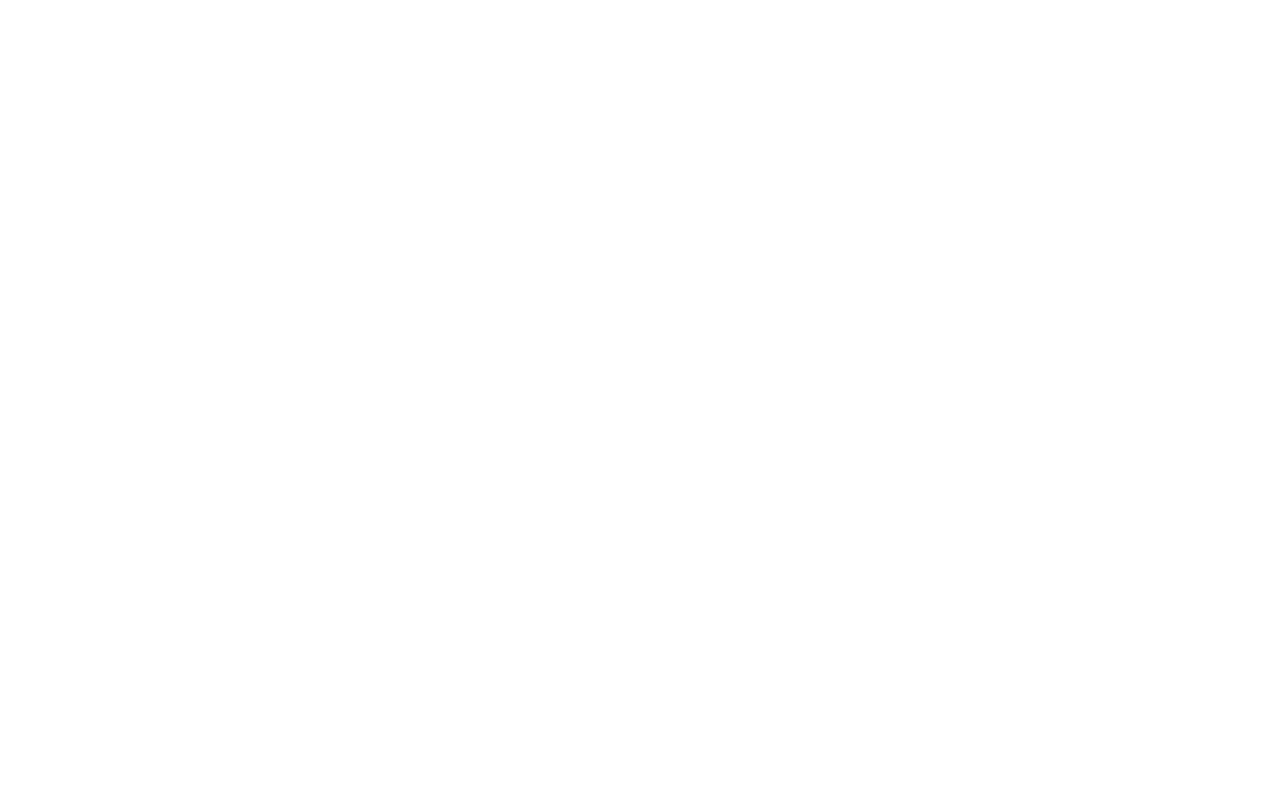
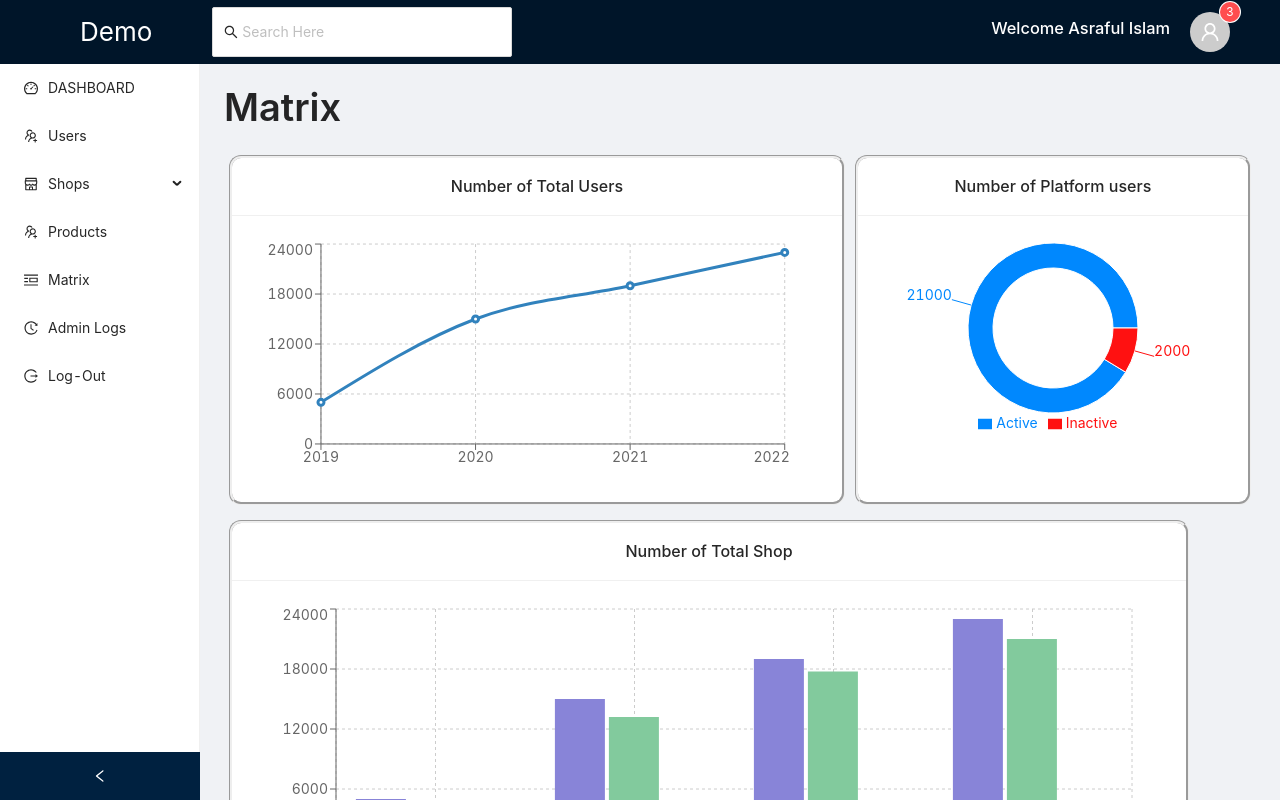
Before and after one commit to aislamspondon/Ant-Dashboard-design, a React (Create React App) app: page /matrix in a window 1280 px wide. Before the commit this address had no page. Shown: the top 800 px of the page. Built offline with nearby package versions, Linux system fonts and the light colour scheme.

Commit message:
deploy demo

```diff
--- a/src/App.js
+++ b/src/App.js
@@ -1,18 +1,11 @@
 import "antd/dist/antd.css";
-import { BrowserRouter as Router, Route, Routes } from "react-router-dom";
 import "./App.css";
-import LayoutDashboard from "./Components/LayoutDashboard";
-import Login from "./LoginTab";
+import LoginRoute from "./LoginRoute";
 
 function App() {
   return (
     <div className="App">
-      <Router>
-        <Routes>
-          <Route exact path="/" element={<Login />} />
-          <Route exact path="/home" element={<LayoutDashboard />} />
-        </Routes>
-      </Router>
+      <LoginRoute />
       {/* <LayoutDashboard /> */}
     </div>
   );
--- a/src/Components/LayoutDashboard.js
+++ b/src/Components/LayoutDashboard.js
@@ -1,10 +1,10 @@
 import {
   AppstoreAddOutlined,
-  AppstoreOutlined,
   DashboardOutlined,
   FileSearchOutlined,
   HistoryOutlined,
   LogoutOutlined,
+  PicRightOutlined,
   SearchOutlined,
   ShopOutlined,
   UsergroupAddOutlined,
@@ -15,7 +15,7 @@
 // import AdminLogs from "./AdminLogs";
 // import ApprovePendingShop from "./ApprovePendingShop";
 // import FindShop from "./FindShop";
-import Home from "./Home";
+// import Home from "./Home";
 // import ManageAdmin from "./ManageAdmin";
 // import Products from "./Products";
 // import Users from "./Users";
@@ -35,7 +35,7 @@
   };
 }
 const items = [
-  getItem(<a href="/">DASHBOARD</a>, "sub1", <DashboardOutlined />),
+  getItem(<a href="/home">DASHBOARD</a>, "sub1", <DashboardOutlined />),
   getItem(<a href="/users"> Users</a>, "sub2", <UsergroupAddOutlined />),
   getItem("Shops", "sub3", <ShopOutlined />, [
     getItem(
@@ -46,14 +46,12 @@
     getItem(<a href="/findshop">Find Shop</a>, "2", <FileSearchOutlined />),
   ]),
   getItem(<a href="/products">Products</a>, "sub4", <UsergroupAddOutlined />),
-  getItem("Admin Panel", "sub5", <UserOutlined />, [
-    getItem(<a href="/manageadmin">Manage Users</a>, "3", <AppstoreOutlined />),
-    getItem(<a href="/adminlogs">Admin Logs</a>, "4", <HistoryOutlined />),
-  ]),
+  getItem(<a href="/matrix">Matrix</a>, "sub4", <PicRightOutlined />),
+  getItem(<a href="/adminlogs">Admin Logs</a>, "sub5", <HistoryOutlined />),
   getItem("Log-Out", "sub6", <LogoutOutlined />),
 ];
 
-export default function Layout2() {
+export default function Layout2({ children }) {
   const [collapsed, setCollapsed] = useState(false);
   const onClick = (e) => {
     console.log("click", e);
@@ -136,7 +134,8 @@
                 <Route exact path="/adminlogs" element={<AdminLogs />} />
               </Routes>
             </Router> */}
-            <Home />
+            {children}
+            {/* <Home /> */}
             {/* <Users /> */}
             {/* <ApprovePendingShop /> */}
             {/* <FindShop /> */}
--- /dev/null
+++ b/src/Components/Matrix.js
@@ -0,0 +1,134 @@
+import { Card, Typography } from "antd";
+import React from "react";
+
+import BarChartView from "./Chart/BarChartView";
+import LineChartView from "./Chart/LineChartView";
+import PieChartView from "./Chart/PieChartView";
+
+let { Title } = Typography;
+
+export default function Home() {
+  return (
+    <>
+      <Title>Matrix</Title>
+      {/* <div
+        style={{
+          display: "flex",
+          justifyContent: "space-between",
+          marginBottom: 25,
+        }}
+      >
+        <Card
+          title="Total Amount"
+          bordered={true}
+          style={{
+            width: "33%",
+            height: 200,
+            position: "relative",
+            textAlign: "center",
+            margin: 5,
+            borderRadius: 12,
+            // backgroundImage: "linear-gradient(to right, #F0F2F5, #D3CFCF)",
+            background: "#fff",
+            boxShadow: "5px #f4eded",
+            // background: "#D3CFCF",
+          }}
+        >
+          <p style={{ color: "black", fontSize: 30, fontWeight: "bold" }}>
+            $ 15,000
+          </p>
+          <p style={{ color: "black", fontSize: 15 }}>Increase by 60%</p>
+        </Card>
+        <Card
+          title="Pending Amount"
+          bordered={true}
+          style={{
+            width: "33%",
+            height: 200,
+            position: "relative",
+            textAlign: "center",
+            margin: 5,
+            borderRadius: 12,
+            // backgroundImage: "linear-gradient(to right, #D3CFCF, #92A3A0)",
+            background: "#fff",
+            boxShadow: "5px #f4eded",
+            // background: "#92A3A0",
+          }}
+        >
+          <p style={{ color: "black", fontSize: 30, fontWeight: "bold" }}>
+            $ 10,000
+          </p>
+        </Card>
+        <Card
+          title="This Month Amount"
+          bordered={true}
+          style={{
+            width: "33%",
+            height: 200,
+            position: "relative",
+            textAlign: "center",
+            margin: 5,
+            borderRadius: 12,
+            // backgroundImage:
+            //   "linear-gradient(to right, #A6A3A7, #46D3C0,#46D3C0, #F0F2F5)",
+            background: "#fff",
+            boxShadow: "5px #f4eded",
+          }}
+        >
+          <p style={{ color: "black", fontSize: 30, fontWeight: "bold" }}>
+            $ 45,000
+          </p>
+          <p style={{ color: "black", fontSize: 15 }}>Increase by 6%</p>
+        </Card>
+      </div> */}
+      <div style={{ display: "flex", justifyContent: "space-between" }}>
+        <Card
+          title="Number of Total Users"
+          bordered={false}
+          style={{
+            width: "70%",
+            height: 350,
+            borderStyle: "groove",
+            position: "relative",
+            textAlign: "center",
+            margin: 5,
+            borderRadius: 12,
+          }}
+        >
+          <LineChartView />
+        </Card>
+        <Card
+          title="Number of Platform users"
+          bordered={false}
+          style={{
+            width: "45%",
+            height: 350,
+            borderStyle: "groove",
+            position: "relative",
+            textAlign: "center",
+            margin: 5,
+            borderRadius: 12,
+          }}
+        >
+          <PieChartView />
+        </Card>
+      </div>
+      <Card
+        title="Number of Total Shop"
+        bordered={false}
+        style={{
+          width: "75vw",
+          height: "70vh",
+          borderStyle: "groove",
+          position: "relative",
+          textAlign: "center",
+          margin: 5,
+          marginTop: 10,
+          borderRadius: 12,
+        }}
+      >
+        <BarChartView />
+      </Card>
+    </>
+  );
+}
--- /dev/null
+++ b/src/LoginRoute.js
@@ -0,0 +1,96 @@
+import React from "react";
+import { BrowserRouter as Router, Route, Routes } from "react-router-dom";
+import AdminLogs from "./Components/AdminLogs";
+import ApprovePendingShop from "./Components/ApprovePendingShop";
+import FindShop from "./Components/FindShop";
+import Home from "./Components/Home";
+import Matrix from "./Components/Matrix";
+import Login from "./LoginTab";
+// import ManageAdmin from "./Components/ManageAdmin";
+import LayoutDashboard from "./Components/LayoutDashboard";
+import Products from "./Components/Products";
+import Users from "./Components/Users";
+
+export default function LoginRoute() {
+  return (
+    <>
+      <Router>
+        <Routes>
+          <Route exact path="/" element={<Login />} />
+          <Route
+            exact
+            path="/home"
+            element={
+              <LayoutDashboard>
+                <Home />
+              </LayoutDashboard>
+            }
+          />
+          <Route
+            exact
+            path="/home"
+            element={
+              <LayoutDashboard>
+                <Home />
+              </LayoutDashboard>
+            }
+          />
+          <Route
+            exact
+            path="/users"
+            element={
+              <LayoutDashboard>
+                <Users />
+              </LayoutDashboard>
+            }
+          />
+          <Route
+            exact
+            path="/pendingshop"
+            element={
+              <LayoutDashboard>
+                <ApprovePendingShop />
+              </LayoutDashboard>
+            }
+          />
+          <Route
+            exact
+            path="/findshop"
+            element={
+              <LayoutDashboard>
+                <FindShop />
+              </LayoutDashboard>
+            }
+          />
+          <Route
+            exact
+            path="/products"
+            element={
+              <LayoutDashboard>
+                <Products />
+              </LayoutDashboard>
+            }
+          />
+          <Route
+            exact
+            path="/adminlogs"
+            element={
+              <LayoutDashboard>
+                <AdminLogs />
+              </LayoutDashboard>
+            }
+          />
+          <Route
+            exact
+            path="/matrix"
+            element={
+              <LayoutDashboard>
+                <Matrix />
+              </LayoutDashboard>
+            }
+          />
+        </Routes>
+      </Router>
+    </>
+  );
+}
```
